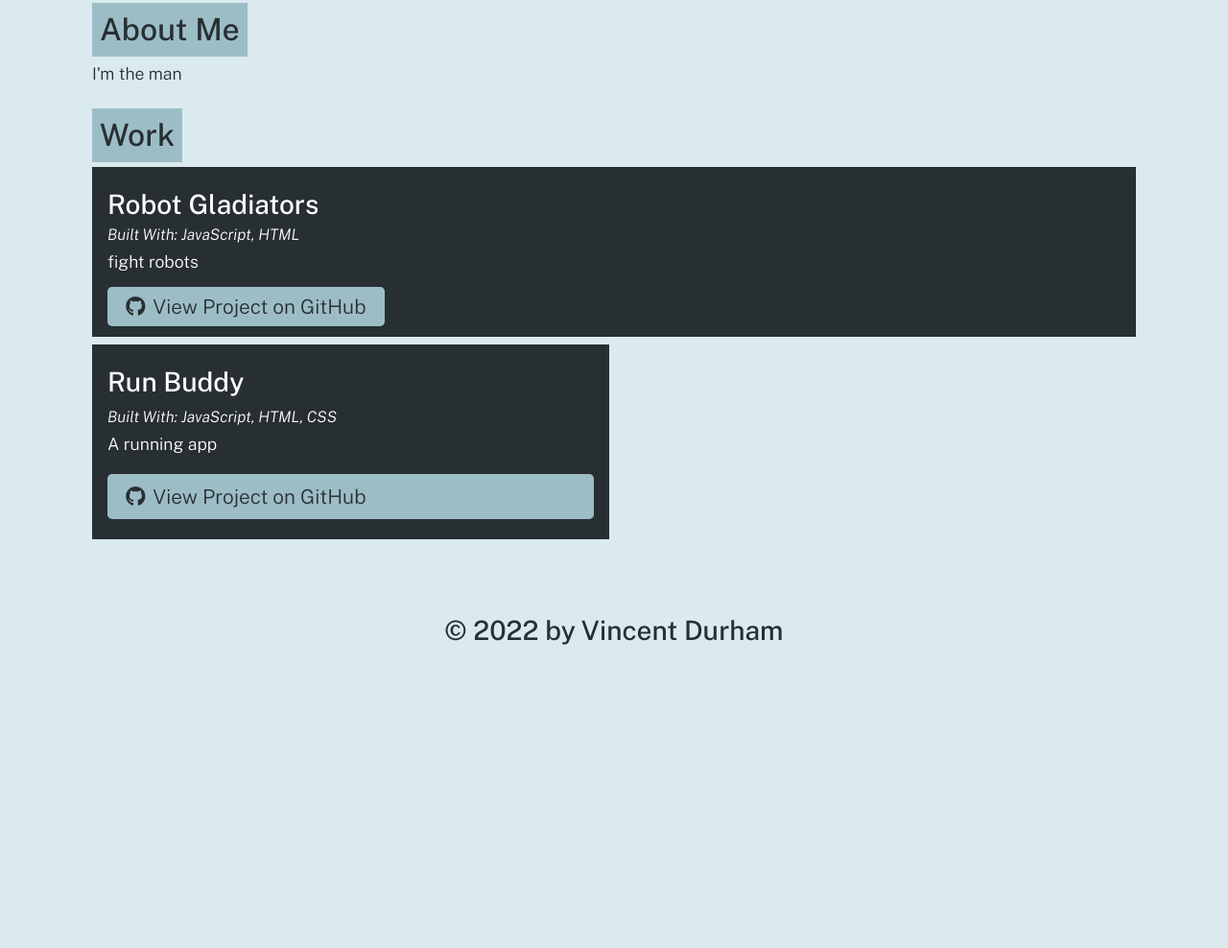
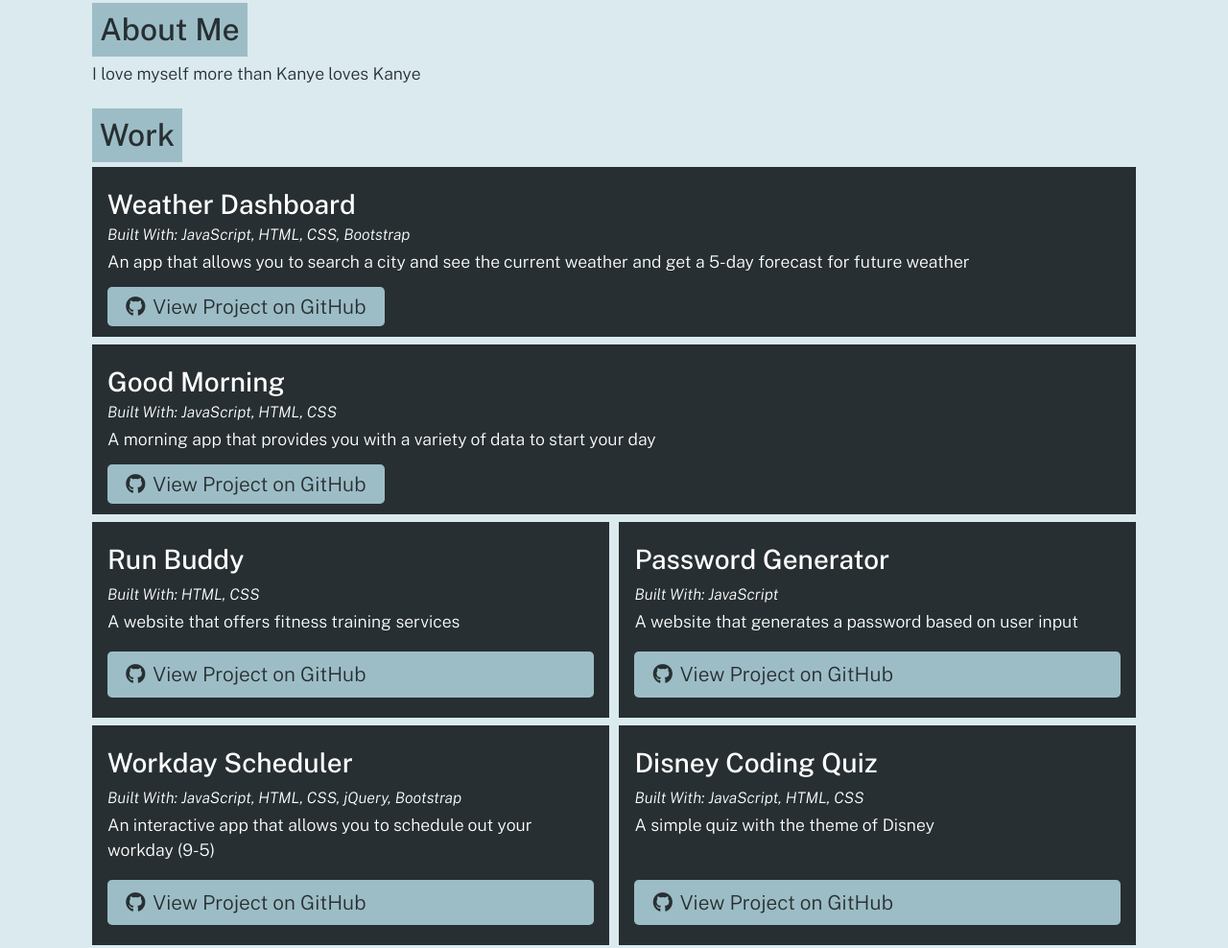
Before and after one commit to vidurham/portfolio-generator, a website: page dist/index.html in a window 1280 px wide. Shown: the part 148-1136 px from the top of the page at 96% size. Before the commit the page ends 843 px from the top, so only its background shows below. Drawn offline with nearby package versions, Linux system fonts and the light colour scheme.

Commit message:
ran correctly

```diff
--- a/dist/index.html
+++ b/dist/index.html
@@ -25,7 +25,7 @@
 
     <section class="my-3" id="about">
         <h2 class="text-dark bg-primary p-2 display-inline-block">About Me</h2>
-        <p>I'm the man</p>
+        <p>I love myself more than Kanye loves Kanye</p>
     </section>
 
 
@@ -34,13 +34,23 @@
         <div class="flex-row justify-space-between">
 
             <div class="col-12 mb-2 bg-dark text-light p-3">
-              <h3 class="portfolio-item-title text-light">Robot Gladiators</h3>
+              <h3 class="portfolio-item-title text-light">Weather Dashboard</h3>
               <h5 class="portfolio-languages">
                 Built With:
-                JavaScript, HTML
+                JavaScript, HTML, CSS, Bootstrap
               </h5>
-              <p>fight robots</p>
-              <a href="robot-gladiators" class="btn"><i class="fab fa-github mr-2"></i>View Project on GitHub</a>
+              <p>An app that allows you to search a city and see the current weather and get a 5-day forecast for future weather</p>
+              <a href="https://vidurham.github.io/weather-dashboard/" class="btn"><i class="fab fa-github mr-2"></i>View Project on GitHub</a>
+            </div>
+
+            <div class="col-12 mb-2 bg-dark text-light p-3">
+              <h3 class="portfolio-item-title text-light">Good Morning</h3>
+              <h5 class="portfolio-languages">
+                Built With:
+                JavaScript, HTML, CSS
+              </h5>
+              <p>A morning app that provides you with a variety of data to start your day</p>
+              <a href="https://vidurham.github.io/good-morning/" class="btn"><i class="fab fa-github mr-2"></i>View Project on GitHub</a>
             </div>
 
 
@@ -49,10 +59,40 @@
               <h3 class="portfolio-item-title text-light">Run Buddy</h3>
               <h5 class="portfolio-languages">
                 Built With:
+                HTML, CSS
+              </h5>
+              <p>A website that offers fitness training services</p>
+              <a href="https://vidurham.github.io/run-buddy/" class="btn mt-auto"><i class="fab fa-github mr-2"></i>View Project on GitHub</a>
+            </div>
+
+            <div class="col-12 col-md-6 mb-2 bg-dark text-light p-3 flex-column">
+              <h3 class="portfolio-item-title text-light">Password Generator</h3>
+              <h5 class="portfolio-languages">
+                Built With:
+                JavaScript
+              </h5>
+              <p>A website that generates a password based on user input</p>
+              <a href="https://vidurham.github.io/password-generator/" class="btn mt-auto"><i class="fab fa-github mr-2"></i>View Project on GitHub</a>
+            </div>
+
+            <div class="col-12 col-md-6 mb-2 bg-dark text-light p-3 flex-column">
+              <h3 class="portfolio-item-title text-light">Workday Scheduler</h3>
+              <h5 class="portfolio-languages">
+                Built With:
+                JavaScript, HTML, CSS, jQuery, Bootstrap
+              </h5>
+              <p>An interactive app that allows you to schedule out your workday (9-5)</p>
+              <a href="https://vidurham.github.io/workday-scheduler/" class="btn mt-auto"><i class="fab fa-github mr-2"></i>View Project on GitHub</a>
+            </div>
+
+            <div class="col-12 col-md-6 mb-2 bg-dark text-light p-3 flex-column">
+              <h3 class="portfolio-item-title text-light">Disney Coding Quiz</h3>
+              <h5 class="portfolio-languages">
+                Built With:
                 JavaScript, HTML, CSS
               </h5>
-              <p>A running app</p>
-              <a href="run-buddy" class="btn mt-auto"><i class="fab fa-github mr-2"></i>View Project on GitHub</a>
+              <p>A simple quiz with the theme of Disney</p>
+              <a href="https://vidurham.github.io/coding-quiz/" class="btn mt-auto"><i class="fab fa-github mr-2"></i>View Project on GitHub</a>
             </div>
 
         </div>
```
